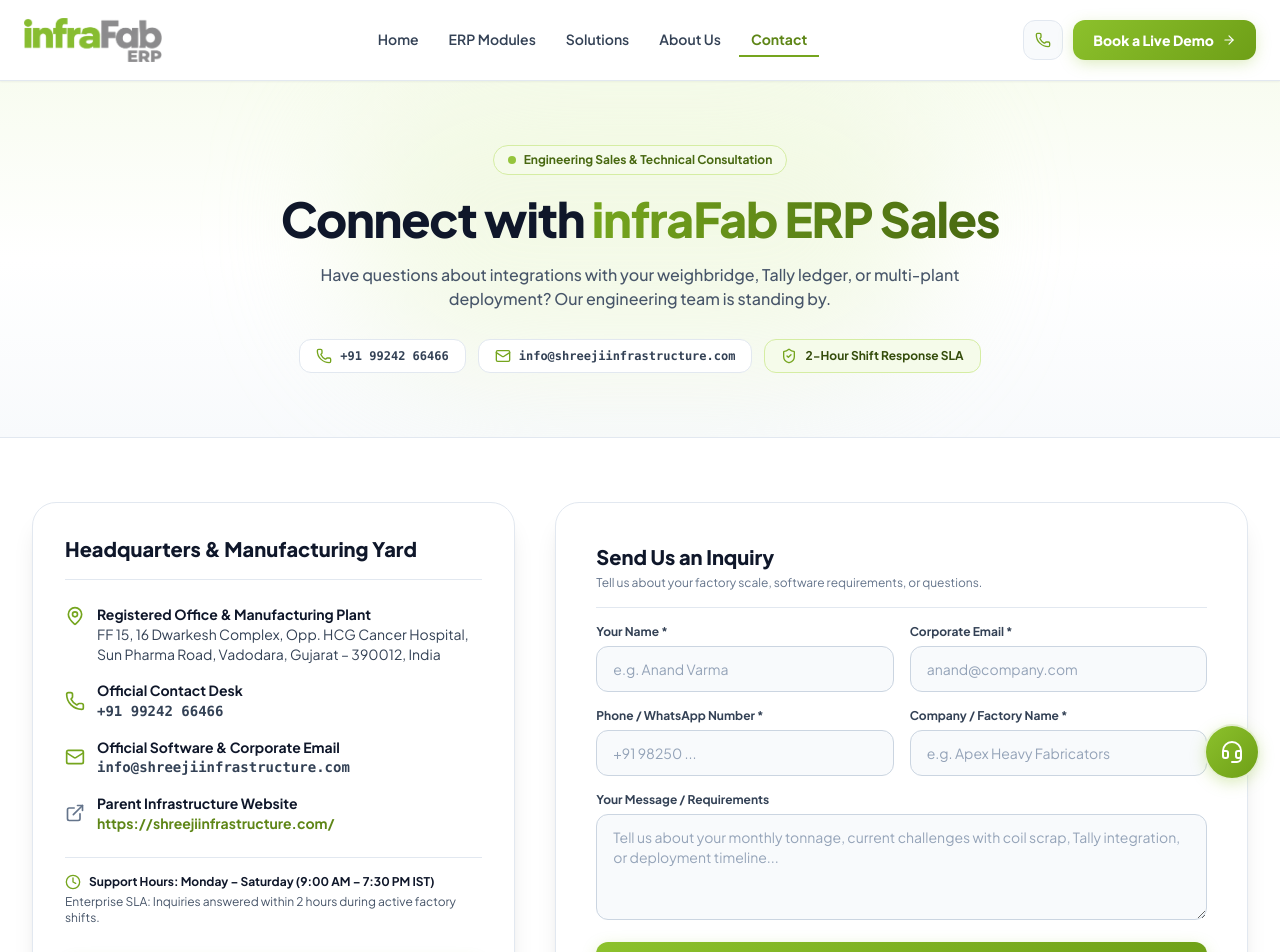
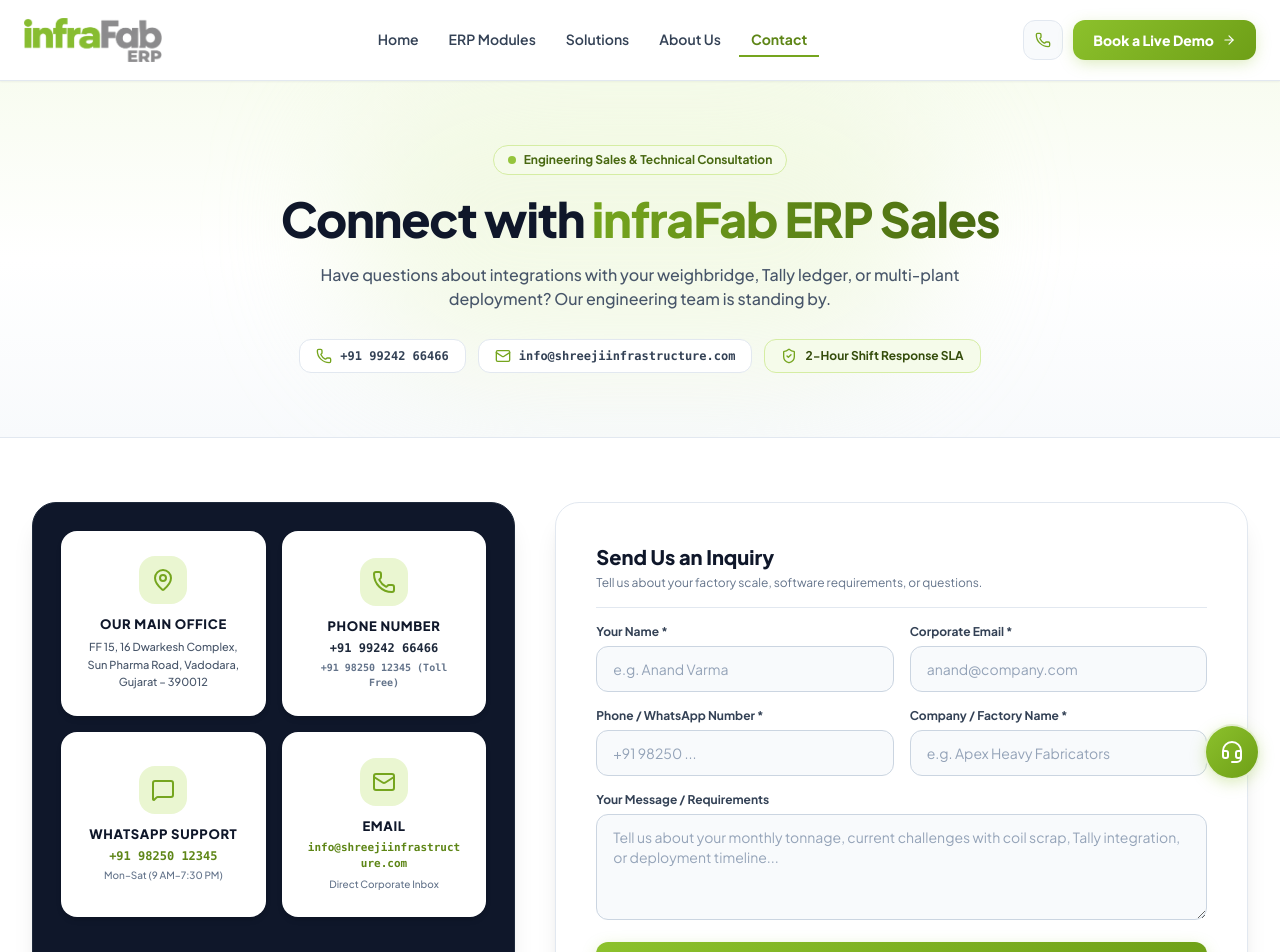
Before and after one commit to vaishnavi10Jeen/InfraFabERPProject, a React (Vite) app: page /contact in a window 1280 px wide. Shown: the top 952 px of the page. Built offline with nearby package versions, Linux system fonts and the light colour scheme.

Commit message:
Update Contact Us left-side section to 4 small card boxes in 2x2 grid matching reference design

```diff
--- a/src/pages/ContactPage.tsx
+++ b/src/pages/ContactPage.tsx
@@ -75,81 +75,91 @@ export const ContactPage: React.FC = () => {
       <div className="max-w-7xl mx-auto px-4 sm:px-6 lg:px-8">
         <div className="grid lg:grid-cols-12 gap-10">
 
-          {/* LEFT COLUMN: CONTACT INFORMATION & PLANT LOCATIONS */}
-          <div className="lg:col-span-5 space-y-6">
-            <div className="bg-white border border-slate-200 rounded-3xl p-6 sm:p-8 space-y-6 shadow-xl">
-              <h2 className="text-xl font-black text-slate-900 border-b border-slate-200 pb-4">
-                Headquarters & Manufacturing Yard
-              </h2>
+          {/* LEFT COLUMN: 4 SMALL BOXES (2x2 GRID AS PER ATTACHED IMAGE) */}
+          <div className="lg:col-span-5 flex flex-col">
+            <div className="bg-slate-900 border border-slate-800 rounded-3xl p-5 sm:p-7 shadow-xl h-full flex flex-col justify-between">
 
-              <div className="space-y-4 text-xs sm:text-sm text-slate-700">
-                <div className="flex items-start gap-3">
-                  <MapPin className="w-5 h-5 text-keshav-600 shrink-0 mt-0.5" />
-                  <div>
-                    <strong className="text-slate-900 block font-bold">Registered Office & Manufacturing Plant</strong>
-                    <span>FF 15, 16 Dwarkesh Complex, Opp. HCG Cancer Hospital, Sun Pharma Road, Vadodara, Gujarat – 390012, India</span>
+              <div className="grid grid-cols-1 sm:grid-cols-2 gap-4">
+
+                {/* BOX 1: OUR MAIN OFFICE */}
+                <div className="bg-white rounded-2xl p-5 sm:p-6 text-center flex flex-col items-center justify-center shadow-md hover:shadow-xl hover:-translate-y-1 transition-all duration-300 min-h-[185px]">
+                  <div className="w-12 h-12 rounded-2xl bg-keshav-100 text-keshav-700 flex items-center justify-center mb-3 shadow-2xs">
+                    <MapPin className="w-6 h-6 text-keshav-600" />
                   </div>
+                  <h3 className="text-xs sm:text-[13px] font-black uppercase tracking-wider text-slate-900 mb-1.5">
+                    OUR MAIN OFFICE
+                  </h3>
+                  <p className="text-[11px] text-slate-600 font-medium leading-relaxed">
+                    FF 15, 16 Dwarkesh Complex,<br />
+                    Sun Pharma Road, Vadodara,<br />
+                    Gujarat – 390012
+                  </p>
                 </div>
 
-                <div className="flex items-center gap-3">
-                  <Phone className="w-5 h-5 text-keshav-600 shrink-0" />
-                  <div>
-                    <strong className="text-slate-900 block font-bold">Official Contact Desk</strong>
-                    <a href="tel:+919924266466" className="hover:text-keshav-700 transition font-mono font-bold">
-                      +91 99242 66466
-                    </a>
+                {/* BOX 2: PHONE NUMBER */}
+                <div className="bg-white rounded-2xl p-5 sm:p-6 text-center flex flex-col items-center justify-center shadow-md hover:shadow-xl hover:-translate-y-1 transition-all duration-300 min-h-[185px]">
+                  <div className="w-12 h-12 rounded-2xl bg-keshav-100 text-keshav-700 flex items-center justify-center mb-3 shadow-2xs">
+                    <Phone className="w-6 h-6 text-keshav-600" />
                   </div>
+                  <h3 className="text-xs sm:text-[13px] font-black uppercase tracking-wider text-slate-900 mb-1.5">
+                    PHONE NUMBER
+                  </h3>
+                  <a href="tel:+919924266466" className="text-xs text-slate-800 font-black hover:text-keshav-700 block transition font-mono">
+                    +91 99242 66466
+                  </a>
+                  <span className="text-[10px] text-slate-500 font-semibold block mt-1 font-mono">
+                    +91 98250 12345 (Toll Free)
+                  </span>
                 </div>
 
-                <div className="flex items-center gap-3">
-                  <Mail className="w-5 h-5 text-keshav-600 shrink-0" />
-                  <div>
-                    <strong className="text-slate-900 block font-bold">Official Software & Corporate Email</strong>
-                    <div className="space-y-0.5">
-                      <a href="mailto:info@shreejiinfrastructure.com" className="hover:text-keshav-700 transition font-mono font-bold block">
-                        info@shreejiinfrastructure.com
-                      </a>
-                    </div>
+                {/* BOX 3: WHATSAPP & SUPPORT */}
+                <div className="bg-white rounded-2xl p-5 sm:p-6 text-center flex flex-col items-center justify-center shadow-md hover:shadow-xl hover:-translate-y-1 transition-all duration-300 min-h-[185px]">
+                  <div className="w-12 h-12 rounded-2xl bg-keshav-100 text-keshav-700 flex items-center justify-center mb-3 shadow-2xs">
+                    <MessageSquare className="w-6 h-6 text-keshav-600" />
                   </div>
+                  <h3 className="text-xs sm:text-[13px] font-black uppercase tracking-wider text-slate-900 mb-1.5">
+                    WHATSAPP SUPPORT
+                  </h3>
+                  <a
+                    href="https://wa.me/919825012345?text=Hello%20infraFab%20ERP%20Team,%20I%20am%20interested%20in%20deploying%20the%20ERP%20for%20our%20steel%20fabrication%20plant."
+                    target="_blank"
+                    rel="noopener noreferrer"
+                    className="text-xs text-keshav-700 font-black hover:underline block font-mono"
+                  >
+                    +91 98250 12345
+                  </a>
+                  <span className="text-[10px] text-slate-500 font-medium block mt-1">
+                    Mon–Sat (9 AM–7:30 PM)
+                  </span>
                 </div>
 
-                <div className="flex items-center gap-3">
-                  <ExternalLink className="w-5 h-5 text-slate-500 shrink-0" />
-                  <div>
-                    <strong className="text-slate-900 block font-bold">Parent Infrastructure Website</strong>
-                    <a
-                      href="https://shreejiinfrastructure.com/"
-                      target="_blank"
-                      rel="noopener noreferrer"
-                      className="text-keshav-700 hover:underline transition font-bold"
-                    >
-                      https://shreejiinfrastructure.com/
-                    </a>
+                {/* BOX 4: EMAIL */}
+                <div className="bg-white rounded-2xl p-5 sm:p-6 text-center flex flex-col items-center justify-center shadow-md hover:shadow-xl hover:-translate-y-1 transition-all duration-300 min-h-[185px]">
+                  <div className="w-12 h-12 rounded-2xl bg-keshav-100 text-keshav-700 flex items-center justify-center mb-3 shadow-2xs">
+                    <Mail className="w-6 h-6 text-keshav-600" />
                   </div>
+                  <h3 className="text-xs sm:text-[13px] font-black uppercase tracking-wider text-slate-900 mb-1.5">
+                    EMAIL
+                  </h3>
+                  <a
+                    href="mailto:info@shreejiinfrastructure.com"
+                    className="text-[11px] text-keshav-700 font-black hover:underline block break-all font-mono"
+                  >
+                    info@shreejiinfrastructure.com
+                  </a>
+                  <span className="text-[10px] text-slate-500 font-medium block mt-1">
+                    Direct Corporate Inbox
+                  </span>
                 </div>
+
               </div>
 
-              {/* Working Hours */}
-              <div className="pt-4 border-t border-slate-200 text-xs text-slate-600 space-y-1">
-                <div className="flex items-center gap-2 text-slate-900 font-bold">
-                  <Clock className="w-4 h-4 text-keshav-600" />
-                  <span>Support Hours: Monday – Saturday (9:00 AM – 7:30 PM IST)</span>
-                </div>
-                <p>Enterprise SLA: Inquiries answered within 2 hours during active factory shifts.</p>
+              {/* Bottom SLA Bar */}
+              <div className="pt-4 mt-4 border-t border-slate-800 text-center text-xs text-slate-400 flex items-center justify-center gap-1.5">
+                <ShieldCheck className="w-4 h-4 text-keshav-400" />
+                <span>Enterprise SLA: Shift Response Within 2 Hours</span>
               </div>
 
-              {/* Direct WhatsApp CTA */}
-              <div className="pt-2">
-                <a
-                  href="https://wa.me/919825012345?text=Hello%20infraFab%20ERP%20Team,%20I%20am%20interested%20in%20deploying%20the%20ERP%20for%20our%20steel%20fabrication%20plant."
-                  target="_blank"
-                  rel="noopener noreferrer"
-                  className="w-full btn-gradient text-slate-950 font-black py-3.5 px-4 rounded-xl transition flex items-center justify-center gap-2 text-xs shadow-md hover:brightness-105"
-                >
-                  <MessageSquare className="w-4 h-4" />
-                  <span>Chat on WhatsApp Directly</span>
-                </a>
-              </div>
             </div>
           </div>
 
```
